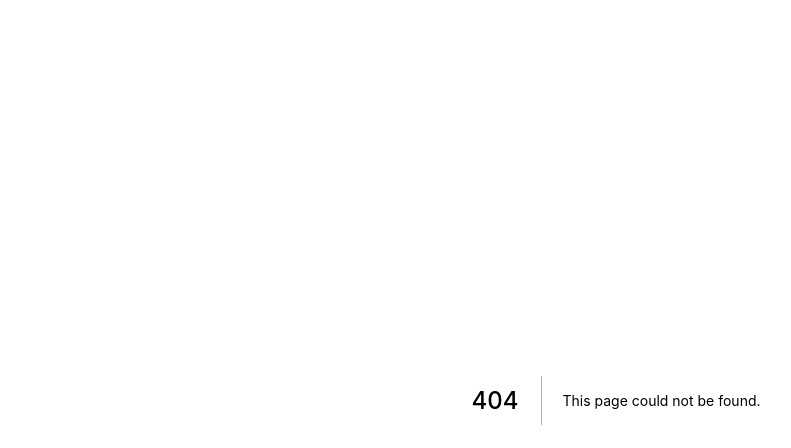
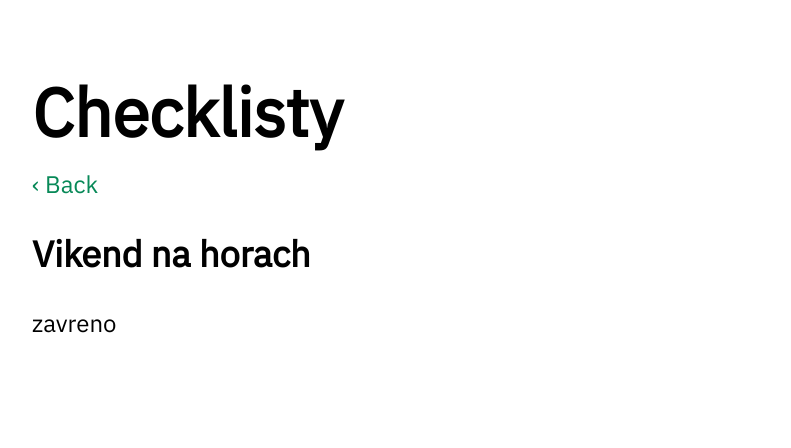
Before and after one commit to zuzjes/zuzj.es, a Next.js app: page /checklistsPage in a window 1280 px wide. Before the commit this address had no page. Shown: the top 448 px of the page, without its empty margins (24-815 px from the left). Built offline with nearby package versions, Linux system fonts and the light colour scheme.

Commit message:
Add checklist in yml, wip

```diff
--- /dev/null
+++ b/assets/data/checklist.yml
@@ -0,0 +1,14 @@
+- id: hory-vikend
+  name: Hory vikend
+  checklist: |
+    - tricko
+    - kalhoty
+    - tricko
+
+- id: hory-zima
+  name: Hory zima (7dni)
+  checklist: |
+    - lyze
+    - tricko
+    - kalhoty
+    - tricko
--- /dev/null
+++ b/components/Checkbox.js
@@ -0,0 +1,18 @@
+import React from "react";
+import styled from "styled-components";
+import { InputGroup, Row } from "react-bootstrap";
+
+const Item = styled.span`
+  padding-left: 15px;
+`;
+
+const Checkbox = props => (
+  <>
+    <Row>
+      <InputGroup.Checkbox />
+      <Item>{props.item}</Item>
+    </Row>
+  </>
+);
+
+export default Checkbox;
--- a/next.config.js
+++ b/next.config.js
@@ -10,3 +10,6 @@ module.exports = withCSS(module.exports);
 
 const withSass = require("@zeit/next-sass");
 module.exports = withSass(module.exports);
+
+const withYAML = require("next-yaml");
+module.exports = withYAML(module.exports);
--- a/package.json
+++ b/package.json
@@ -22,7 +22,9 @@
     "bootstrap": "^4.3.1",
     "next": "^9.0.3",
     "next-images": "^1.2.0",
+    "next-yaml": "^1.0.1",
     "react": "^16.9.0",
+    "react-bootstrap": "^1.3.0",
     "react-dom": "^16.9.0",
     "styled-components": "^5.1.0"
   },
--- /dev/null
+++ b/pages/checklistsPage.js
@@ -0,0 +1,72 @@
+import Head from "next/head";
+import React, { useState } from "react";
+import Gauges from "../components/Gauges";
+import GoogleAnalytics from "../components/GoogleAnalytics";
+import styled, { createGlobalStyle } from "styled-components";
+import Router from "next/router";
+import Checkbox from "../components/Checkbox";
+import checkbox_yml from "../assets/data/checklist.yml";
+const GlobalStyle = createGlobalStyle`
+  body {
+    font-size: 1.5em;
+  }
+`;
+const Container = styled.div`
+  padding: 2.5em 2em;
+  font-family: "IBM Plex Sans", sans-serif;
+  max-width: 800px;
+  @media (max-width: 600px) {
+    padding: 0 1em;
+  }
+`;
+const Header = styled.h1`
+  font-size: 2.8em;
+  margin-block-end: 0.2em;
+  margin-block-start: 0em;
+`;
+
+const Back = styled.a`
+  color: #088958;
+  cursor: pointer;
+  text-decoration: none;
+  :hover {
+    color: #044d30;
+  }
+`;
+
+const ChecklistsPage = props => {
+  const [open, setOpen] = useState(false);
+  const onClick = () => setOpen(!open);
+  return (
+    <>
+      <GlobalStyle />
+      <Head>
+        <title>Zuzka Jeschke - zuzj.es</title>
+        <meta name="viewport" content="initial-scale=1.0, width=device-width" />
+        <link
+          href="https://fonts.googleapis.com/css2?family=IBM+Plex+Sans&display=swap"
+          rel="stylesheet"
+        />
+      </Head>
+      <Container>
+        <Header>Checklisty</Header>
+        <Back href="/">&#8249; Back</Back>
+        <a onClick={onClick}>
+          <h2>Vikend na horach</h2>
+        </a>
+        {open ? (
+          <div>
+            {checkbox_yml.map((item, i) => (
+              <Checkbox item={item.checklist} key={i} />
+            ))}
+          </div>
+        ) : (
+          <p>zavreno</p>
+        )}
+      </Container>
+      <Gauges gauges_site_id="5c4c99e1e2780409622de4ab" />
+      <GoogleAnalytics google_analytics_site_id="UA-133283927-1" />
+    </>
+  );
+};
+export default ChecklistsPage;
--- a/pages/index.js
+++ b/pages/index.js
@@ -90,6 +90,11 @@ export default () => (
       <Button href="https://docs.google.com/spreadsheets/d/1-RZQFcAcSRtYMhykHKtL_Fwmo7e2a3_aYng0cQLThxU/edit#gid=0">
         Darky pro me
       </Button>
+      <br />
+
+      <Button href="/checklistsPage" target={null}>
+        Checklisty
+      </Button>
 
       <p>
         IČ: 07933215 <br />
```
Also changed, not shown: 1 other file (tests, documents, lock files or other folders).
